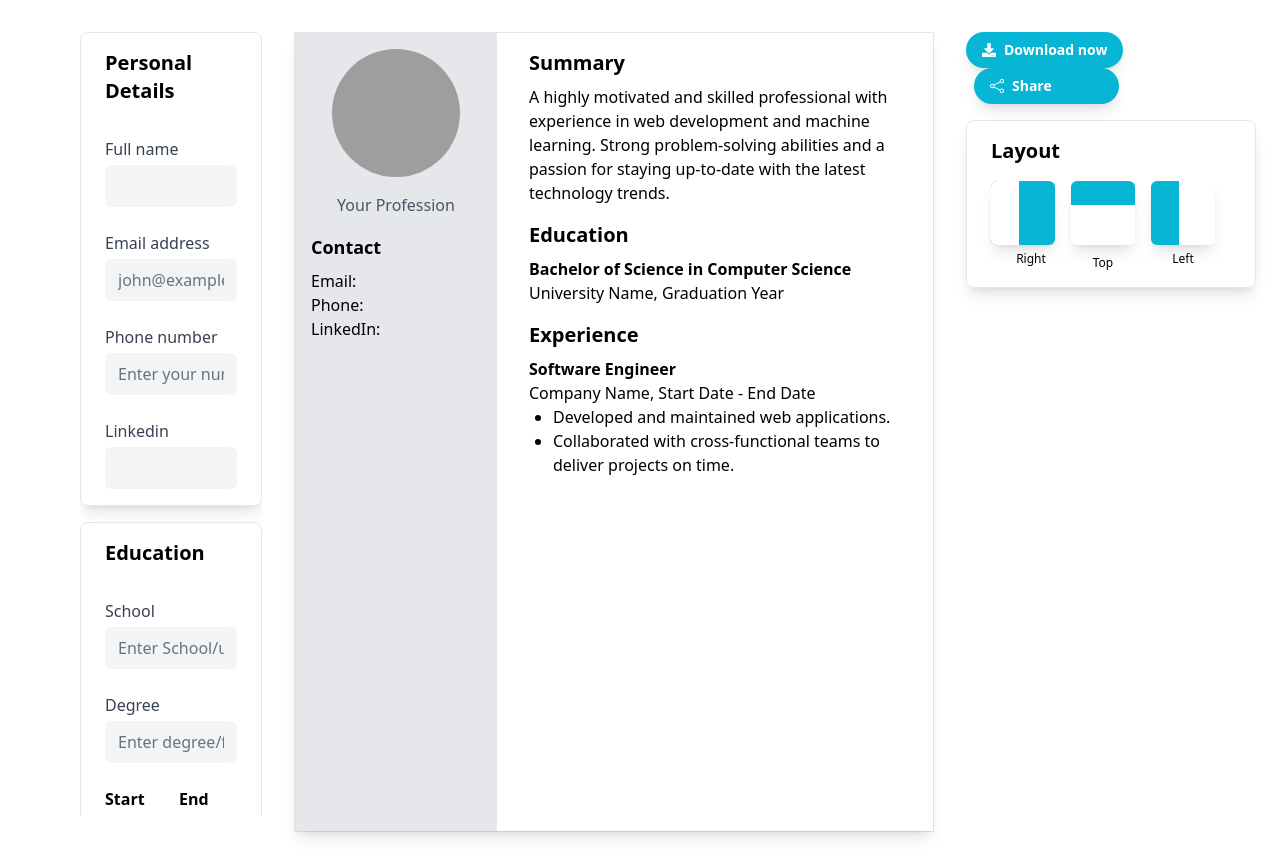
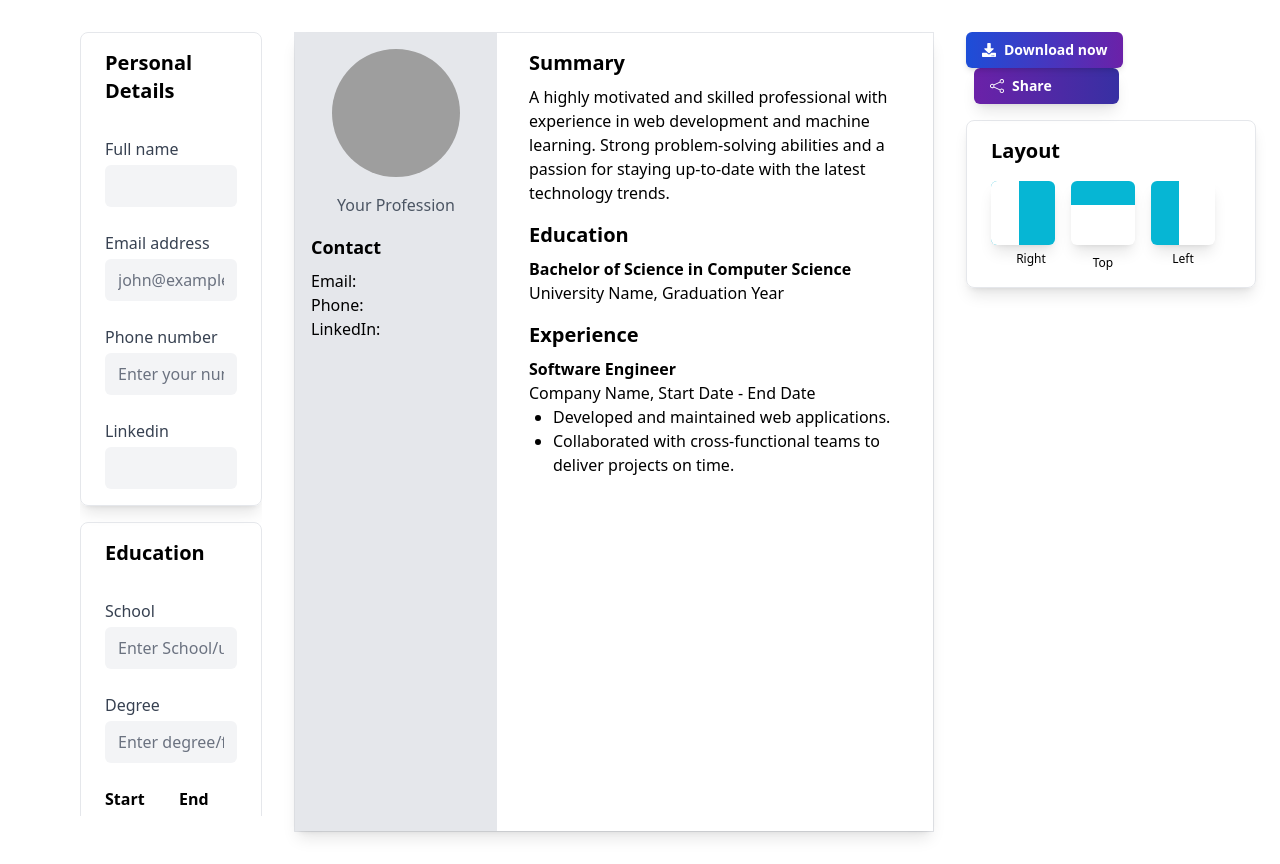
Before and after one commit to cyblogerz/CV-Builder, a React (Vite) app: page / in a window 1280 px wide. Built offline with nearby package versions, Linux system fonts and the light colour scheme; grey boxes are pictures that could not be loaded.

Commit message:
Updated buttons

```diff
--- a/src/components/SideBar/SideBar.jsx
+++ b/src/components/SideBar/SideBar.jsx
@@ -6,14 +6,20 @@ import LayoutSection from './LayoutSection';
 const SideBar = () => {
   return (
     <div className=' w-full flex-1 flex-col mt-8 mr-6'>
-    <button class="px-4 py-2 font-semibold text-sm bg-cyan-500 text-white rounded-full shadow-lg">
+    <button class="px-4 py-2 font-semibold text-sm text-white
+    bg-gradient-to-r from-blue-700 to-purple-800 text-white transform hover:scale-105
+    transition-transform duration-300
+    ease-in-out rounded-md shadow-md hover:shadow-lg focus:outline-none
+     ">
     <div className="flex flex-row items-center">
         <FaDownload />
         <p className='ml-2'>Download now</p>
     </div>
 
     </button>
-    <button class="px-4 py-2 font-semibold text-sm w-1/2 bg-cyan-500 ml-2 text-white rounded-full shadow-lg">
+    <button className="px-4 py-2 font-semibold text-sm w-1/2
+    bg-gradient-to-r from-purple-800 to-indigo-800
+     ml-2 text-white rounded-md shadow-lg">
     <div className="flex flex-row items-center">
         <BsShare />
         <p className='ml-2'>Share</p>
```
